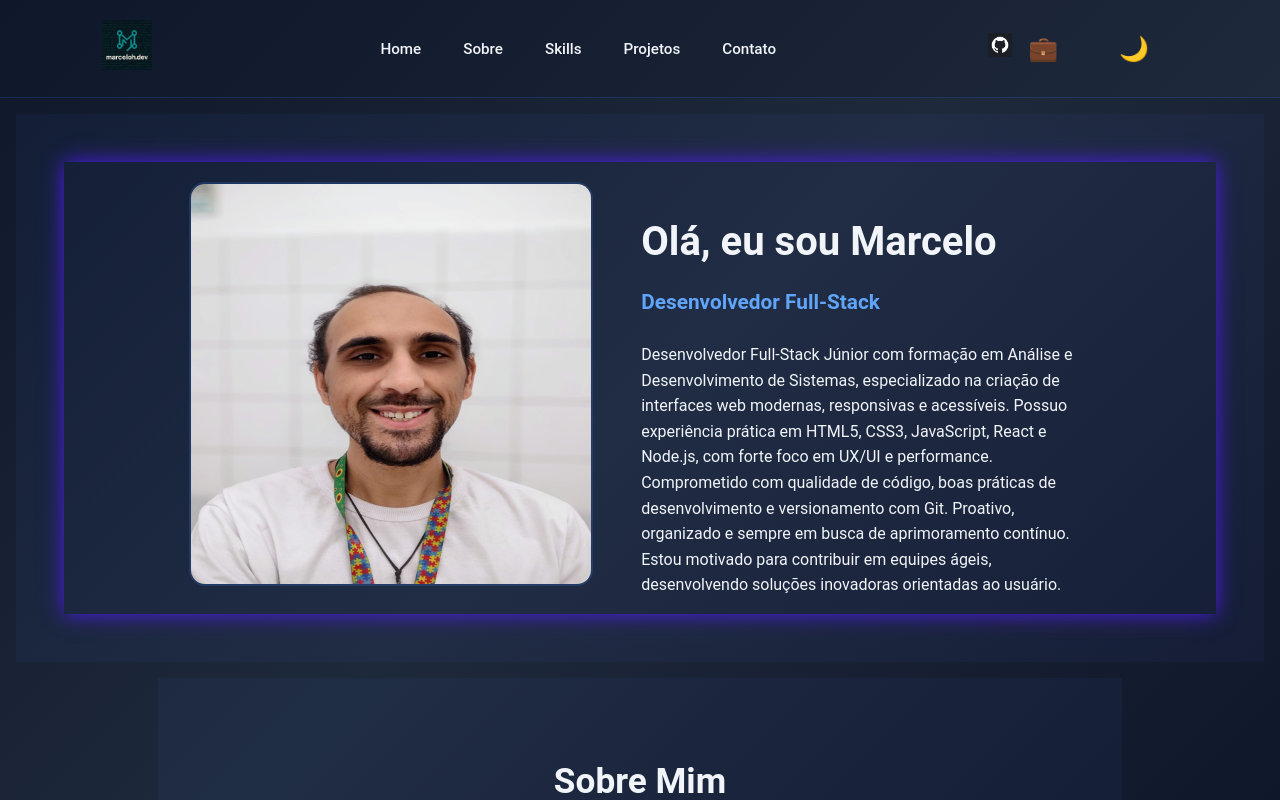
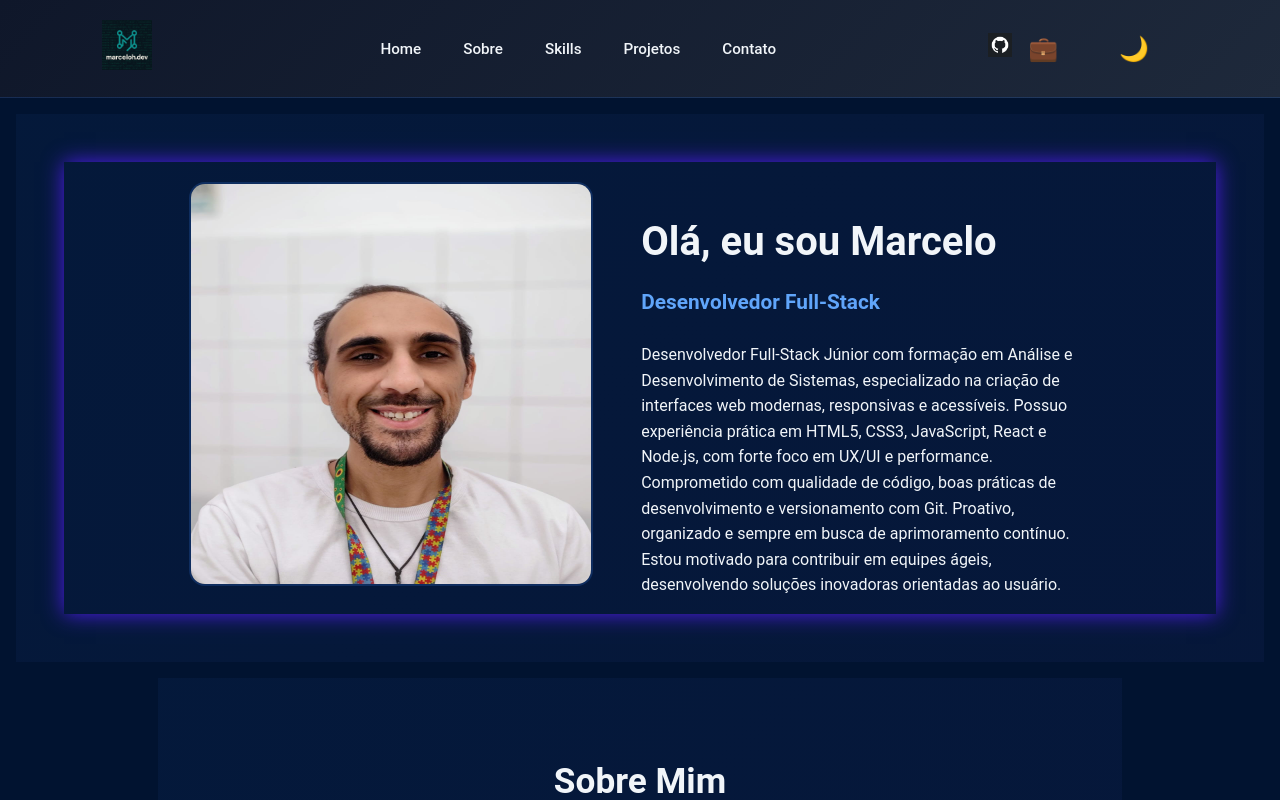
Before and after one commit to gargamelizado/portfolio, a React (Vite) app: page / in a window 1280 px wide. Shown: the top 800 px of the page. Built offline with nearby package versions, Linux system fonts and the light colour scheme.

Commit message:
ATUALIZAÇãO

```diff
--- a/src/App.css
+++ b/src/App.css
@@ -1,7 +1,10 @@
 #root {
   min-height: 100vh;
 }
+body{
+    background: #011330;
 
+}
 .logo {
   height: 4rem;
   padding: 1.5em;
@@ -22,3 +25,7 @@
 .read-the-docs {
   color: #f1f5f9;
 }
+.darkmode{
+  background-color: #013282;
+  ;
+}
--- a/src/components/Header/Header.jsx
+++ b/src/components/Header/Header.jsx
@@ -19,7 +19,7 @@ const Header = () => {
  const [darkMdode, setDarkMode] = useState(false);
 const toggleDarkMode = () => {
   setDarkMode(!darkMdode);
-  document.body.classList.toggle('dark-mode', !darkMdode);
+  document.body.classList.toggle('darkmode', !darkMdode);
 
 }
   const scrollToSection = (id) => {
--- a/src/index.css
+++ b/src/index.css
@@ -47,7 +47,6 @@ body {
   margin: 0;
   min-width: 320px;
   min-height: 100vh;
-  background: linear-gradient(135deg, #0f172a 0%, #1e293b 50%, #0f172a 100%);
   background-attachment: fixed;
 }
 
@@ -75,6 +74,7 @@ button:focus-visible {
   outline: 4px auto -webkit-focus-ring-color;
 }
 
+
 @media (prefers-color-scheme: light) {
   :root {
     color: #1a1a1a;
```
